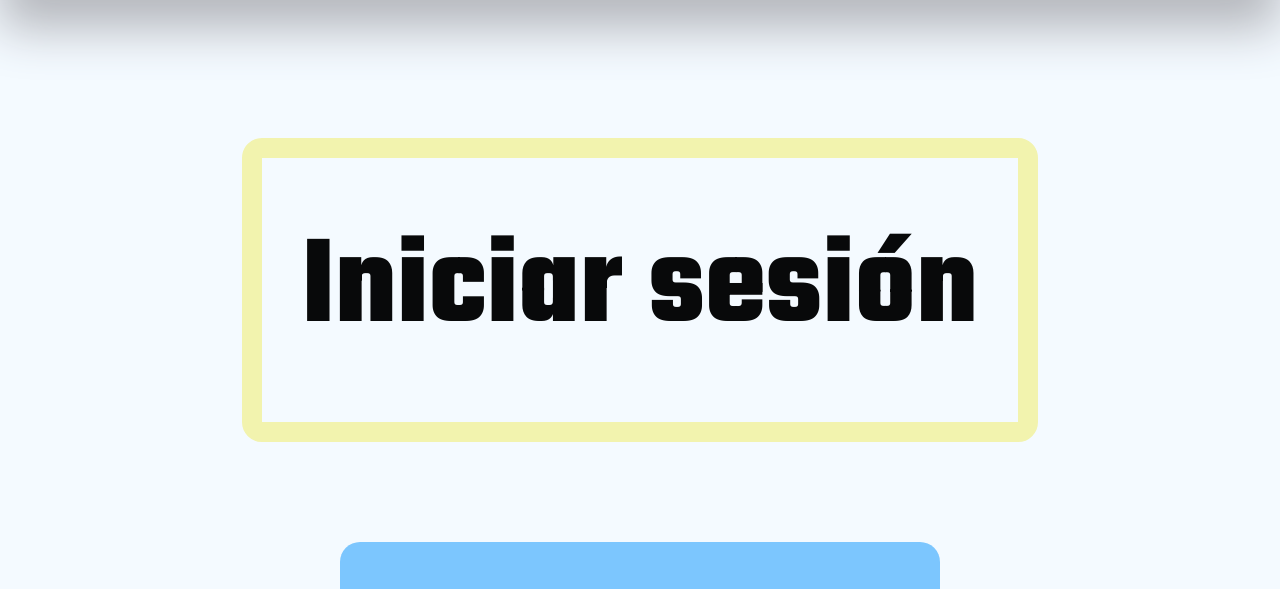
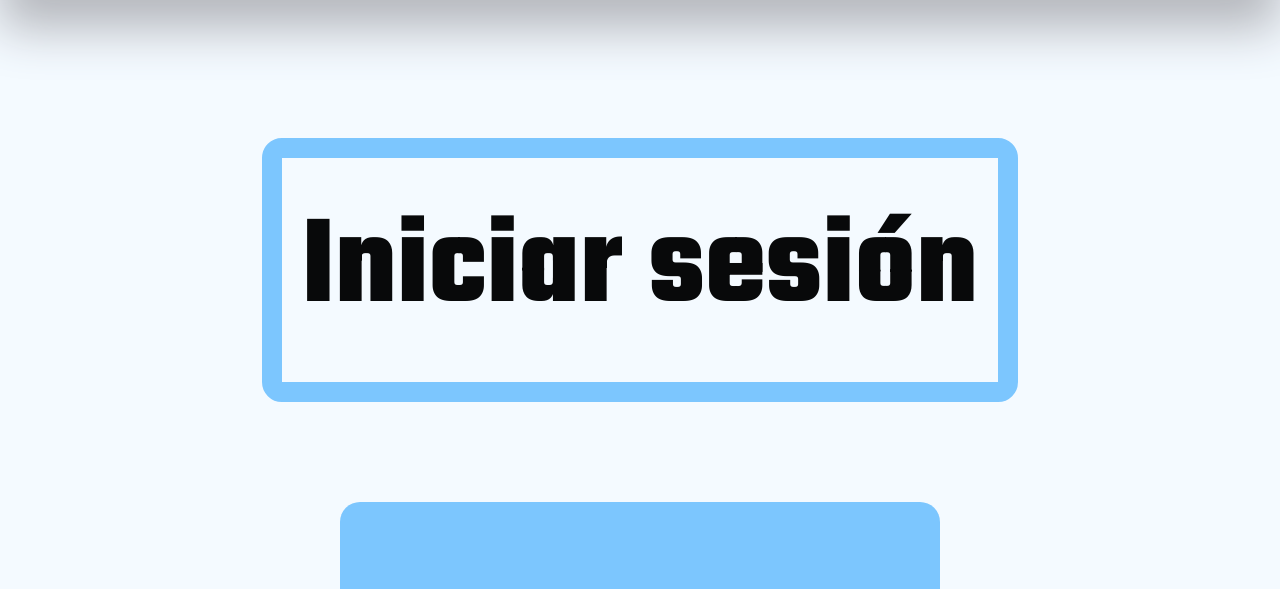
Before and after one commit to Fedepedersen/proyectos, a plain HTML site: page proyectoReciclAR/login.html in a window 1280 px wide. Shown: the part 102-691 px from the top of the page. Drawn offline with Linux system fonts and the light colour scheme.

Commit message:
pequeños cambios

```diff
--- a/proyectoReciclAR/mediaqueries.css
+++ b/proyectoReciclAR/mediaqueries.css
@@ -64,6 +64,7 @@
 
   .contact_card_container {
   flex-direction: column;
+  width: 80%;
 }
 
 /********LOGIN*********/
@@ -109,7 +110,9 @@
     animation: slide-in-top 0.5s cubic-bezier(0.250, 0.460, 0.450, 0.940) both;
     animation-delay: 0.3s;
   }
-
+  .hero_info h2 {
+    margin-top: unset;
+  }
   .information_card {
     flex-direction: column-reverse;
     align-items: center;
--- a/proyectoReciclAR/style_login.css
+++ b/proyectoReciclAR/style_login.css
@@ -214,12 +214,13 @@ span:active {
   flex-direction: column;
   align-items: center;
 }
-.section_login h2 {
+.section_login h1 {
  border-style: solid;
-   border-color: var(--text1);
+   border-color: var(--head);
   border-width: 20px;
    border-radius: 20px;
    padding: 20px;
+   background-color: var(--back);
 }
 
 .login_container {
```
